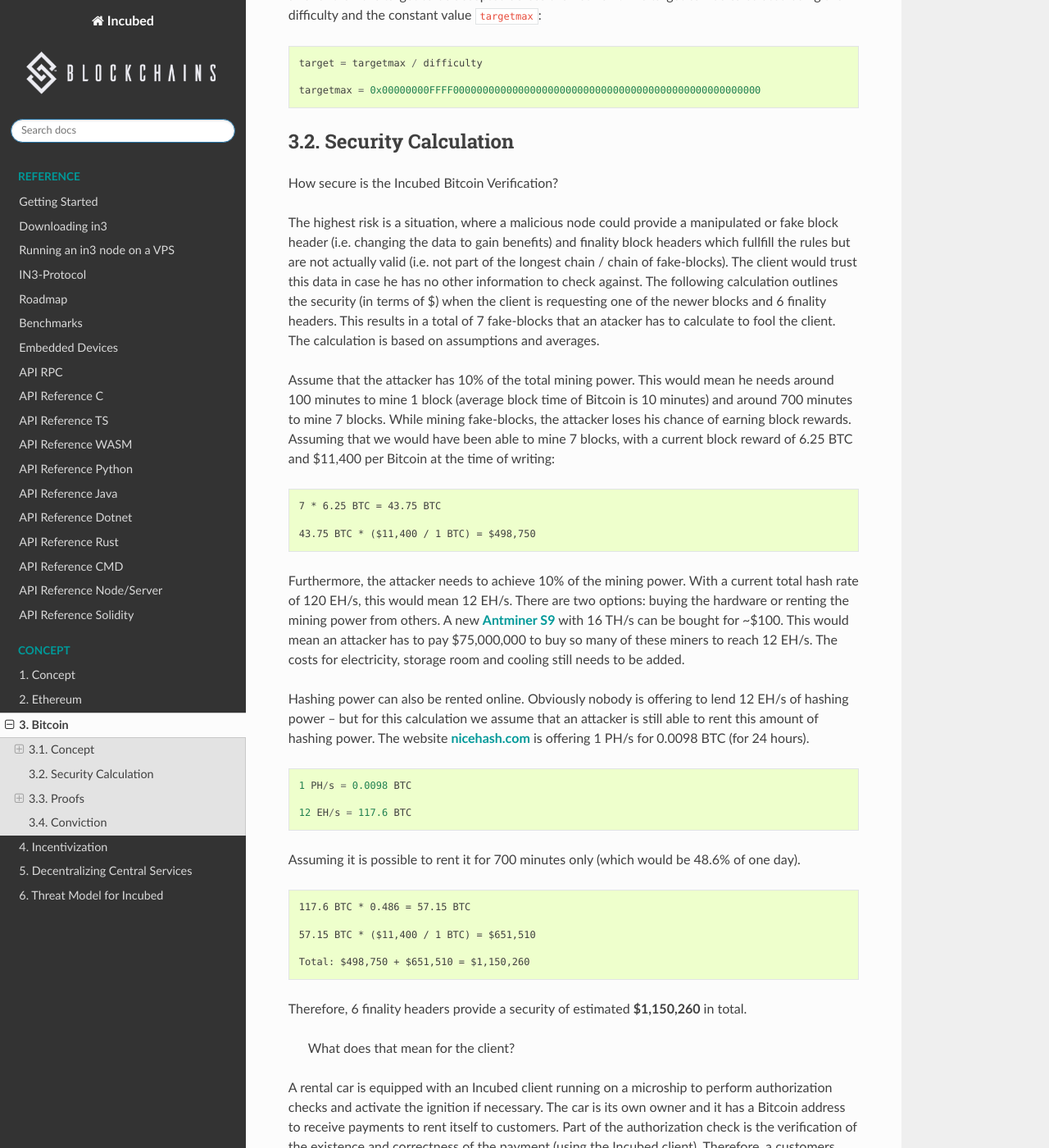
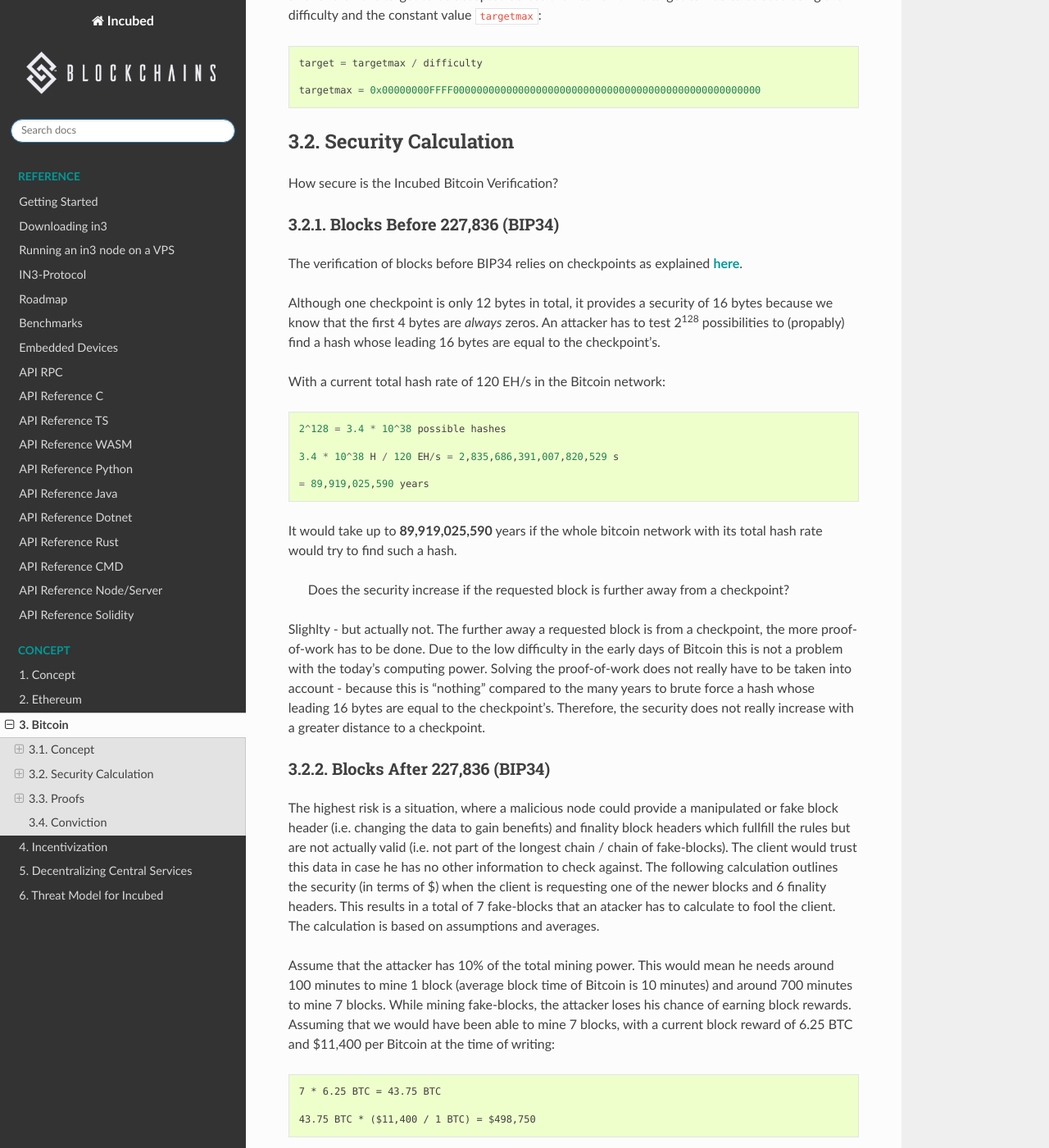
Before and after one commit to blockchainsllc/in3-docs, a Sphinx documentation site: the page built from docs/bitcoin.md, in a window 1280 px wide and 1400 px high, scrolled down 2419 px. Shown: the whole window at 82% size. Built offline with Sphinx 7.4.7 and the Read the Docs theme 2.0.0, drawn with Linux system fonts in a browser that asks for light colours; some of the changed text lies outside the part shown.

Commit message:
test link

````diff
--- a/docs/bitcoin.md
+++ b/docs/bitcoin.md
@@ -62,6 +62,31 @@ targetmax = 0x00000000FFFF0000000000000000000000000000000000000000000000000000
 ## Security Calculation
 
 How secure is the Incubed Bitcoin Verification?
+
+### Blocks Before 227,836 (BIP34)
+
+The verification of blocks before BIP34 relies on checkpoints as explained [here](bitcoin.hmtl#blocks-before-227,836-(BIP34)).
+
+Although one checkpoint is only 12 bytes in total, it provides a security of 16 bytes because we know that the first 4 bytes are *always* zeros. An attacker has to test 2<sup>128</sup> possibilities to (propably) find a hash whose leading 16 bytes are equal to the checkpoint's.
+
+With a current total hash rate of 120 EH/s in the Bitcoin network:
+
+```
+2^128 = 3.4 * 10^38 possible hashes
+
+3.4 * 10^38 H / 120 EH/s = 2,835,686,391,007,820,529 s
+
+= 89,919,025,590 years
+```
+
+It would take up to **89,919,025,590** years if the whole bitcoin network with its total hash rate would try to find such a hash.
+
+
+> Does the security increase if the requested block is further away from a checkpoint?
+
+Slighlty - but actually not. The further away a requested block is from a checkpoint, the more proof-of-work has to be done. Due to the low difficulty in the early days of Bitcoin this is not a problem with the today's computing power. Solving the proof-of-work does not really have to be taken into account - because this is “nothing” compared to the many years to brute force a hash whose leading 16 bytes are equal to the checkpoint's. Therefore, the security does not really increase with a greater distance to a checkpoint.
+
+### Blocks After 227,836 (BIP34)
 
 The highest risk is a situation, where a malicious node could provide a manipulated or fake block header (i.e. changing the data to gain benefits) and finality block headers which fullfill the rules but are not actually valid (i.e. not part of the longest chain / chain of fake-blocks). The client would trust this data in case he has no other information to check against. The following calculation outlines the security (in terms of $) when the client is requesting one of the newer blocks and 6 finality headers. This results in a total of 7 fake-blocks that an atacker has to calculate to fool the client. The calculation is based on assumptions and averages.
 
@@ -265,7 +290,7 @@ As mentioned above three things are required to perform this proof:
 
 Conclusion: a block number proof will be **764 bytes** on average (the size of this proof can be much smaller - but can also be much bigger - depending on the size of the coinbase transaction and the total amount of transaction)
 
-### PreBIP34 Proof
+### Blocks Before 227,836 (BIP34)
 
 As mentioned in the introduction, relying on the finality does not really work for very old blocks (old in this context always means before BIP34, block number < 227,836) due to the following problems:
 
@@ -277,7 +302,7 @@ As mentioned in the introduction, relying on the finality does not really work f
 
 The verification of blocks before BIP34 relies on hard-coded checkpoints of hashes of bygone blocks on the client-side. The server needs to provide the corresponding finality headers from a requested block up to the next checkpoint. By checking the linking the client is able to verify the existence and correctness of the requested block. The only way for an attacker to fool the client would be by finding a hash collision (find different inputs that produce the same hash) of a certain checkpoint (the attacker could provide a chain of fake-blocks and the client accepts it because he was able to verify the chain against a checkpoint). The client has the opportunity to decide whether he wants to verify old blocks or not. By turning on this option the checkpoints will be included in the client and the server will provide the corresponding finality headers in each request of old blocks.
 
-#### Creation of the checkpoints
+**Creation of the checkpoints**
 
 The reason why we need checkpoints is that it is not feasable for the client to save every single hash from the genesis block up to the introduction of BIP34. The checkpoints are hashes of bygone blocks, and to save on space the checkpoints have a distance X. The larger this distance is, the smaller is the amount of checkpoints and the larger is the amount of necessary finality headers to reach a checkpoint (maximum X finality headers). Therefore, having a large distance requires less storage space to save the checkpoints BUT the amount of finality headers per request will be very big (resulting in a lot of data to transfer). The following graph should help to decide where the sweetspot is.
 
@@ -295,27 +320,6 @@ As you can see in the graph the distance of **200** is the sweetspot we were loo
 > Why is it necessary having checkpoints in the future (from the view of a requested block)? Why can a checkpoint not be in past to have a maximum distance of 100 (either forwards or backwards to the next checkpoint)?
 
 Simple answer: Since the hash of block X-1 is part of block X (not not vice versa) checking the links backward does not provide any security. An attacker can simply modify block X and refer to block X-1 (using the hash of block X-1 as the parent hash of block X). The attacker just have to solve the proof-of-work again for block X (which should not be too hard with the today's computing power and the low difficulty at that time). To verify that block X is correct the client always needs a chain of blocks **up to** the next checkpoint.
-
-#### Security Calculation
-
-Although one checkpoint is only 12 bytes in total, it provides a security of 16 bytes because we know that the first 4 bytes are *always* zeros. An attacker has to test 2<sup>128</sup> possibilities to (propably) find a hash whose leading 16 bytes are equal to the checkpoint's.
-
-With a current total hash rate of 120 EH/s in the Bitcoin network:
-
-```
-2^128 = 3.4 * 10^38 possible hashes
-
-3.4 * 10^38 H / 120 EH/s = 2,835,686,391,007,820,529 s
-
-= 89,919,025,590 years
-```
-
-It would take up to **89,919,025,590** years if the whole bitcoin network with its total hash rate would try to find such a hash.
-
-
-> Does the security increase if the requested block is further away from a checkpoint?
-
-Slighlty - but actually not. The further away a requested block is from a checkpoint, the more proof-of-work has to be done. Due to the low difficulty in the early days of Bitcoin this is not a problem with the today's computing power. Solving the proof-of-work does not really have to be taken into account - because this is “nothing” compared to the many years to brute force a hash whose leading 16 bytes are equal to the checkpoint's. Therefore, the security does not really increase with a greater distance to a checkpoint.
 
 ## Conviction
 
````
